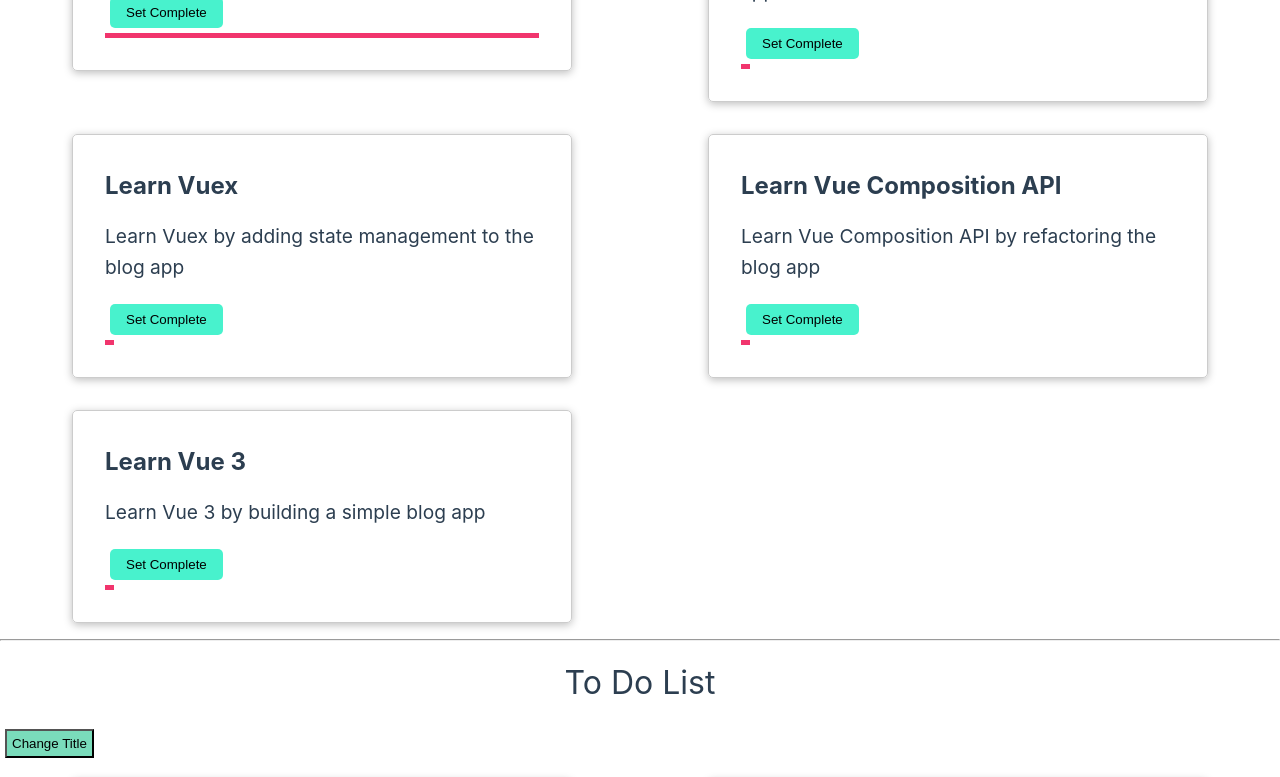
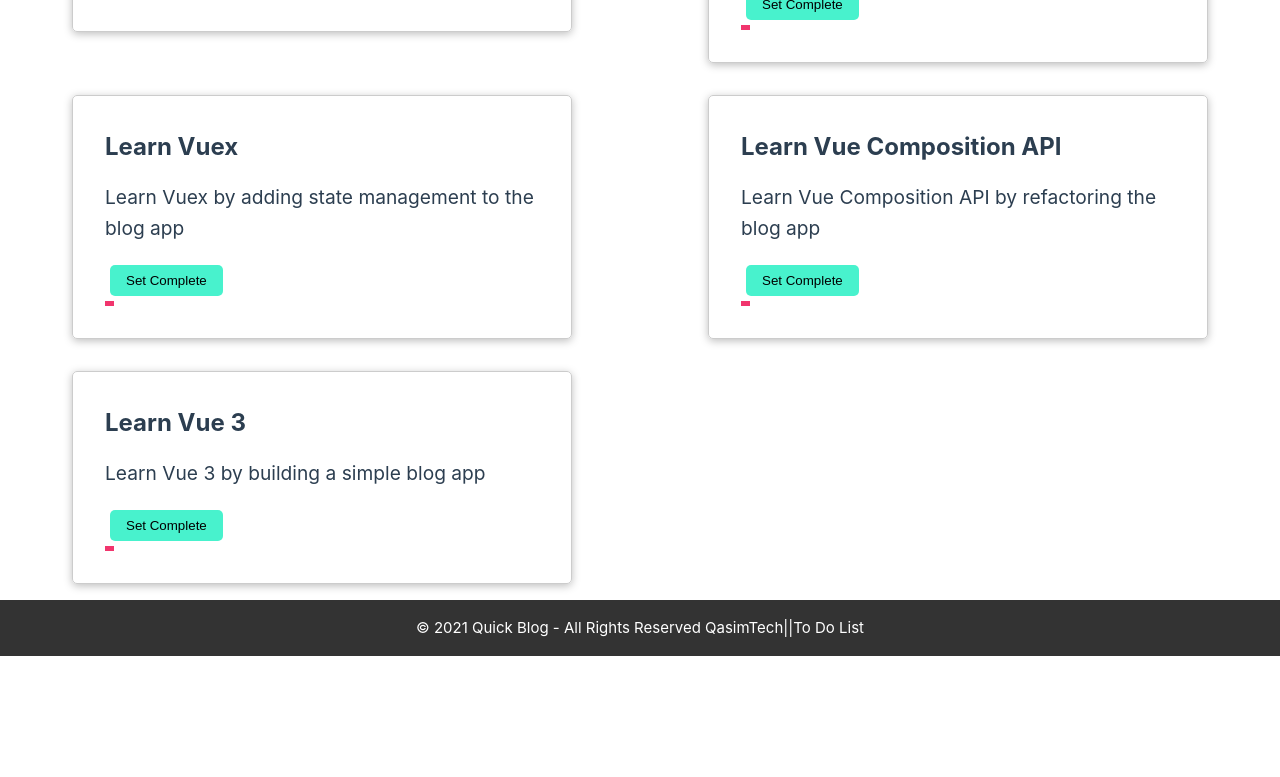
Before and after one commit to QasimTalkin/vue.js, a Vue app: page / in a window 1280 px wide. Shown: the part 360-1137 px from the top of the page. After the commit the page ends 1016 px from the top, so only its background shows below. Built offline with nearby package versions, Linux system fonts and the light colour scheme.

Commit message:
event from child to parent

```diff
--- a/src/App3.vue
+++ b/src/App3.vue
@@ -1,10 +1,8 @@
 <template>
   <div>
     <app-header />
-    <app-content :toDoList="toDoList" :title="toDoTitle"/>
-    <hr>
-    <app-content :toDoList="toDoList" :title="toDotitle"/>
-    <site-footer />
+    <app-content :toDoList="toDoList" :title="toDoTitle" @changeTitle="titleChange($event)"/>
+    <site-footer :toDoTitle="toDoTitle"  />
   </div>
 </template>
 
@@ -47,6 +45,12 @@
         ],
         toDoTitle: 'To Do List'
       }
+    },
+    methods: {
+      titleChange(title) {
+        console.log(title)
+        this.toDoTitle = title
+      }
     }
   }
 </script>
--- a/src/components/organism/Content.vue
+++ b/src/components/organism/Content.vue
@@ -1,8 +1,6 @@
 <template>
   <div>
-    <h2> {{ toDoTitle }} </h2>
-    <!-- change title -->
-    <button @click="changeTitle">Change Title</button>
+    <h2 @click="changeTitle"> {{ toDoTitle }} </h2>
    <div class="cards">
     <div v-for="todo in toDoList" :key="todo.title" class="card">
         <div class="card-body">
@@ -38,6 +36,7 @@
       },
       changeTitle() {
         this.toDoTitle = 'To Do List 2'
+        this.$emit('changeTitle', this.toDoTitle)
       }
     }
   }
--- a/src/components/organism/Footer.vue
+++ b/src/components/organism/Footer.vue
@@ -1,16 +1,23 @@
 <template>
   <div>
     <footer>
-      <p> {{ copyRightsNotice }}</p>
+      <p> {{ copyRightsNotice }}</p> || <p> {{ toDoTitle }}</p>
     </footer>
   </div>
 </template>
 
 <script>
   export default {
+
+  props: {
+      toDoTitle:{
+        type: String,
+        required: true
+      }
+    },
     data() {
       return {
-        copyRightsNotice: '© 2021 Quick Blog - All Rights Reserved QasimTech'
+        copyRightsNotice: '© 2021 Quick Blog - All Rights Reserved QasimTech '
       }
     }
   }
```
Also changed, not shown: 1 other file (tests, documents, lock files or other folders).
